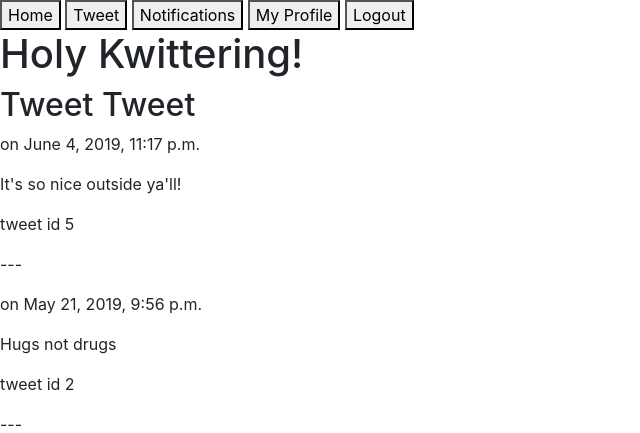
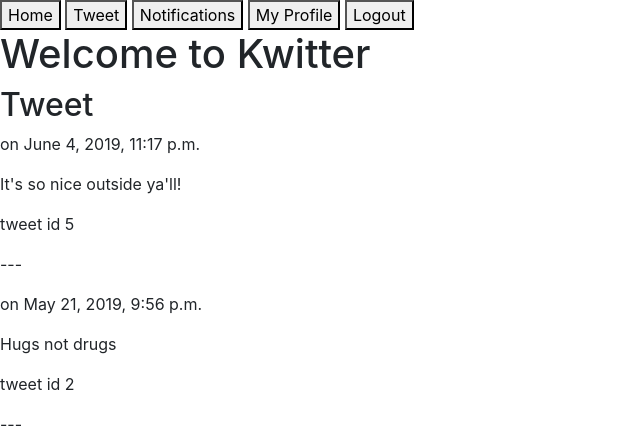
Before and after one commit to JenBrowning/twitterclone, a Django app: page / in a window 1280 px wide. Shown: the top 433 px of the page, without its empty margins (0-640 px from the left). Run offline with Django 3.2, Linux system fonts and the light colour scheme; a user stored in the database is signed in; data comes from the database, SQL or seed files in the repository; both versions use the stored data as it was after the commit; some libraries are stand-ins or nearby versions.

Commit message:
deleted html, i think i fixed tweet, not sure

```diff
--- a/twitterclone/authentication/views.py
+++ b/twitterclone/authentication/views.py
@@ -4,7 +4,7 @@ from django.contrib.auth import authenticate, login, logout
 
 
 def login_view(request):
-    """Able to log in to the app"""
+    """Able to log into the app"""
     html = "generic.html"
     header = "Login"
     form = None
--- a/twitterclone/templates/follow.html
+++ b/twitterclone/templates/follow.html
@@ -7,10 +7,6 @@
         <meta http-equiv="X-UA-Compatible" content="ie=edge" />
         <link rel="stylesheet" href="https://stackpath.bootstrapcdn.com/bootstrap/4.1.3/css/bootstrap.min.css" integrity="sha384-MCw98/SFnGE8fJT3GXwEOngsV7Zt27NXFoaoApmYm81iuXoPkFOJwJ8ERdknLPMO"
         crossorigin="anonymous">
-        <!-- <link rel="stylesheet" href="{% static 'styles.css'% }"> -->
-
-        <!-- <link href="{% static 'css/bootstrap.min.css' %}" rel="stylesheet" media="screen">
-        <link href="{% static 'static/styles.css' %}" rel="stylesheet" media="screen"> -->
         <title>Follow</title>
     </head>
     {% extends "navbar.html" %} {% block main %}
--- a/twitterclone/templates/home.html
+++ b/twitterclone/templates/home.html
@@ -12,7 +12,7 @@
     </head>
     <body>
         {% include "navbar.html" %}
-        <h1>Holy Kwittering!</h1>
+        <h1>Welcome to Kwitter</h1>
         {% include "tweets.html" %}
     </body>
 </html>
--- a/twitterclone/templates/tweets.html
+++ b/twitterclone/templates/tweets.html
@@ -1,4 +1,4 @@
-<h2>Tweet Tweet</h2>
+<h2>Tweet</h2>
 {% for t in tweets %}
 <p>{{ t.username }} on {{ t.date }}</p>
 <p>{{ t.tweet }}</p>
--- a/twitterclone/tweet/urls.py
+++ b/twitterclone/tweet/urls.py
@@ -3,8 +3,8 @@ from twitterclone.tweet.views import (tweet_creation_view, tweet_view)
 
 
 urlpatterns = [
-    path("tweet/", tweet_creation_view),
+    path("tweet/", tweet_creation_view, name="tweet"),
     path("tweets/", tweet_view),
-    path("tweet/<int:id>/", tweet_view, name="individual")
+    path("tweet/<int:id>/", tweet_view, name="tweet")
 
 ]
--- a/twitterclone/tweet/views.py
+++ b/twitterclone/tweet/views.py
@@ -14,6 +14,7 @@ def tweet_creation_view(request):
     header = "Welcome to Kwitter!"
     form = None
     button_value = "Post your tweet!"
+
     if request.method == "POST":
         form = TweetForm(request.POST)
         if form.is_valid():
```
Also changed, not shown: db.sqlite3.
